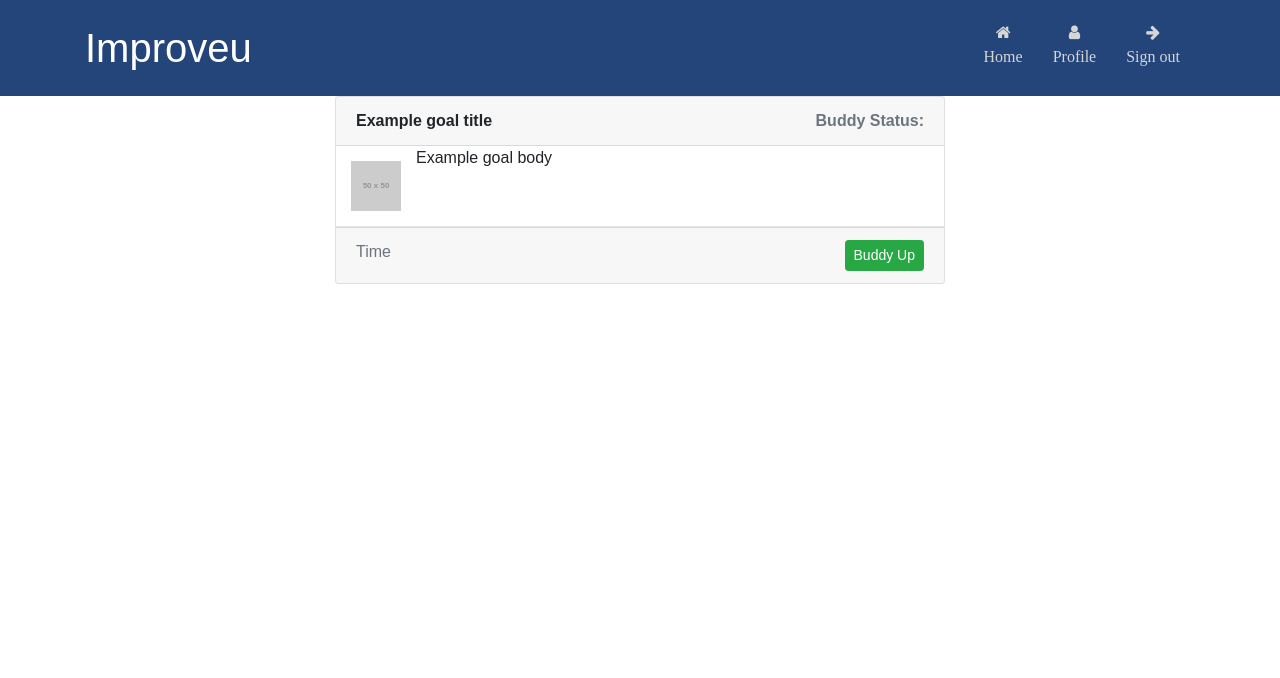
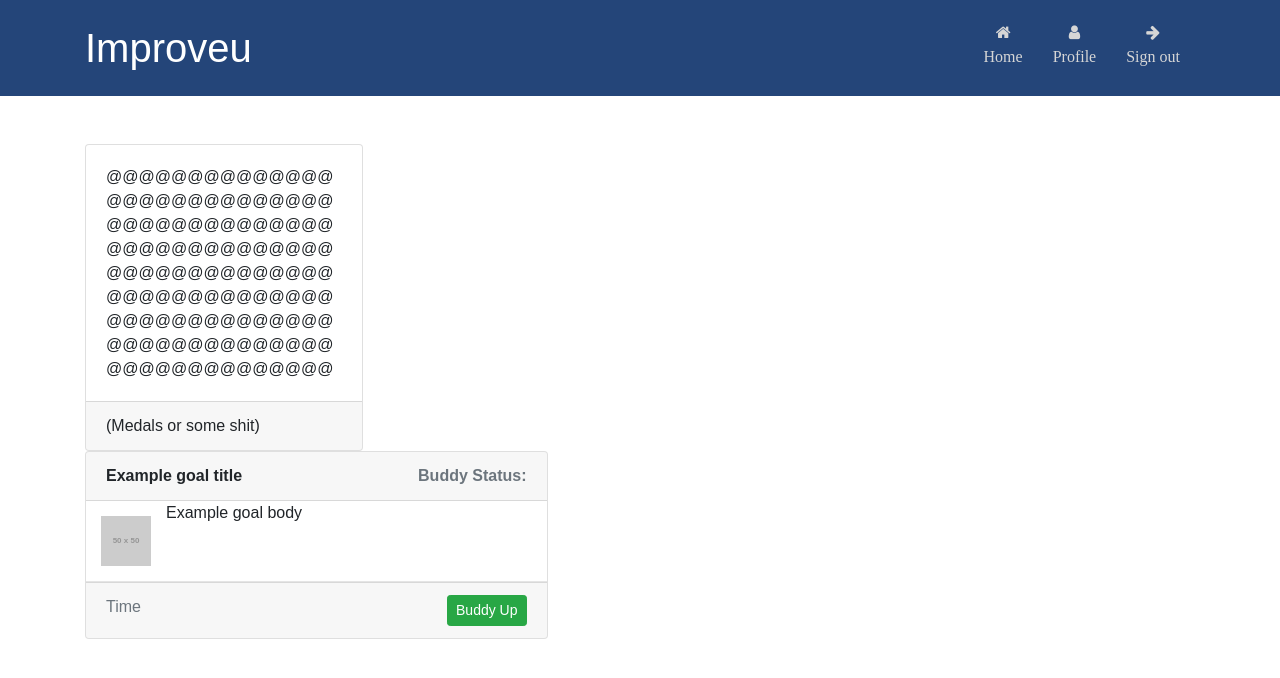
Before and after one commit to cwbabis/Improveu-2.0, a React (Create React App) app in the folder client/: page / in a window 1280 px wide. Shown: the top 678 px of the page. Built offline with nearby package versions, Linux system fonts and the light colour scheme.

Commit message:
added profile card for home or profile page

```diff
--- a/client/src/App.js
+++ b/client/src/App.js
@@ -3,13 +3,18 @@ import "./App.css";
 import Wrapper from "./components/Wrapper";
 import Card from "./components/Card";
 import Nav from "./components/Nav";
+import User from "./components/User"
 
 class App extends Component {
   render() {
     return (
       <div>
         <Nav />
-        <Card />
+        <br></br><br></br>
+        <div>
+          <User />
+          <Card />
+        </div>
       </div>
     );
   }
--- a/client/src/components/Card/Card.js
+++ b/client/src/components/Card/Card.js
@@ -3,7 +3,8 @@ import "./card.css";
 
 function Card(props) {
     return (
-            <div className="col-md-6 offset-md-3">
+        <div className="container">
+            <div className="col-md-5">
                 <div className="card">
                     <div className="card-header">
                         Example goal title
@@ -26,6 +27,7 @@ function Card(props) {
                     </div>
                 </div>
             </div>
+        </div>
     );
 }
 
--- a/client/src/components/Card/card.css
+++ b/client/src/components/Card/card.css
@@ -16,3 +16,6 @@ hr {
 .buddy-button {
     margin-left: auto;
 }
+.col-md-5{
+    padding: 0px;
+}
--- /dev/null
+++ b/client/src/components/User/index.js
@@ -0,0 +1,21 @@
+import React from "react";
+import "./style.css"
+
+function User(props) {
+    return (
+        <div className="container">
+            <div className="col-md-3">
+                <div className="card">
+                    <div className="card-body">
+                        @@@@@@@@@@@@@@@@@@@@@@@@@@@@@@@@@@@@@@@@@@@@@@@@@@@@@@@@@@@@@@@@@@@@@@@@@@@@@@@@@@@@@@@@@@@@@@@@@@@@@@@@@@@@@@@@@@@@@@@@@@@@@@
+                    </div>
+                    <div className="card-footer">
+                        (Medals or some shit)
+                    </div>
+                </div>
+            </div>
+        </div>
+    );
+}
+
+export default User;
--- /dev/null
+++ b/client/src/components/User/style.css
@@ -0,0 +1,3 @@
+.col-md-3{
+    padding:0px;
+}
```
